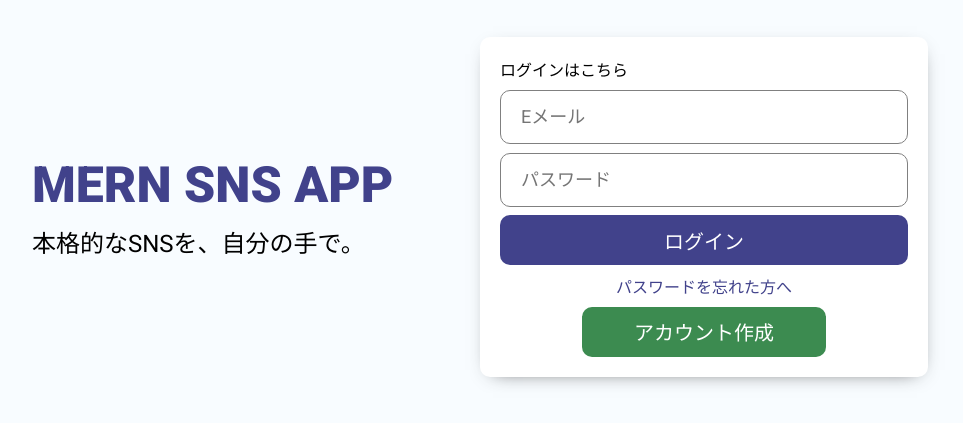
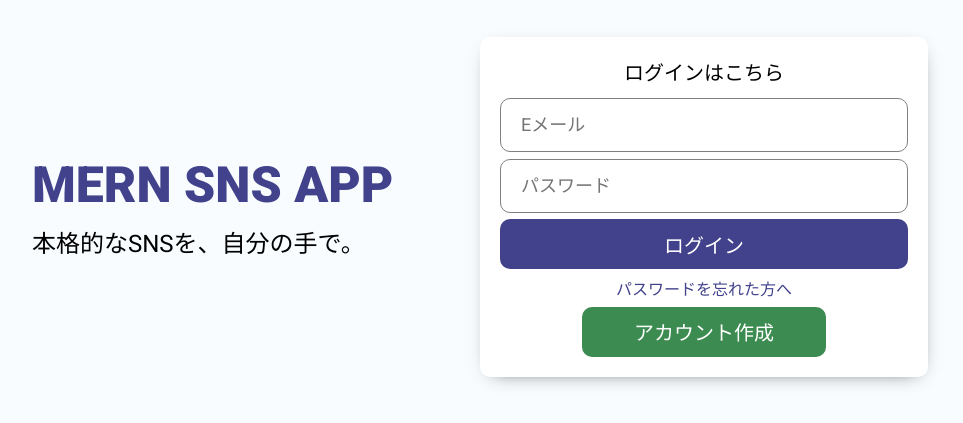
Before and after one commit to canopus-m-satoshi/mern-sns-app-frontend, a React (Create React App) app: page / in a window 1280 px wide. Shown: the part 193-616 px from the top of the page, without its empty margins (160-1123 px from the left). Built offline with nearby package versions, Linux system fonts and the light colour scheme.

Commit message:
74. ログインのコンポーネントを作成してみよう(その３)

```diff
--- a/src/pages/login/Login.css
+++ b/src/pages/login/Login.css
@@ -66,6 +66,13 @@
   cursor: pointer;
 }
 
+.loginMsg {
+  text-align: center;
+  font-weight: 550;
+  font-size: 20px;
+  margin-bottom: 5px;
+}
+
 .loginForgot {
   text-align: center;
   color: #41428b;
```
